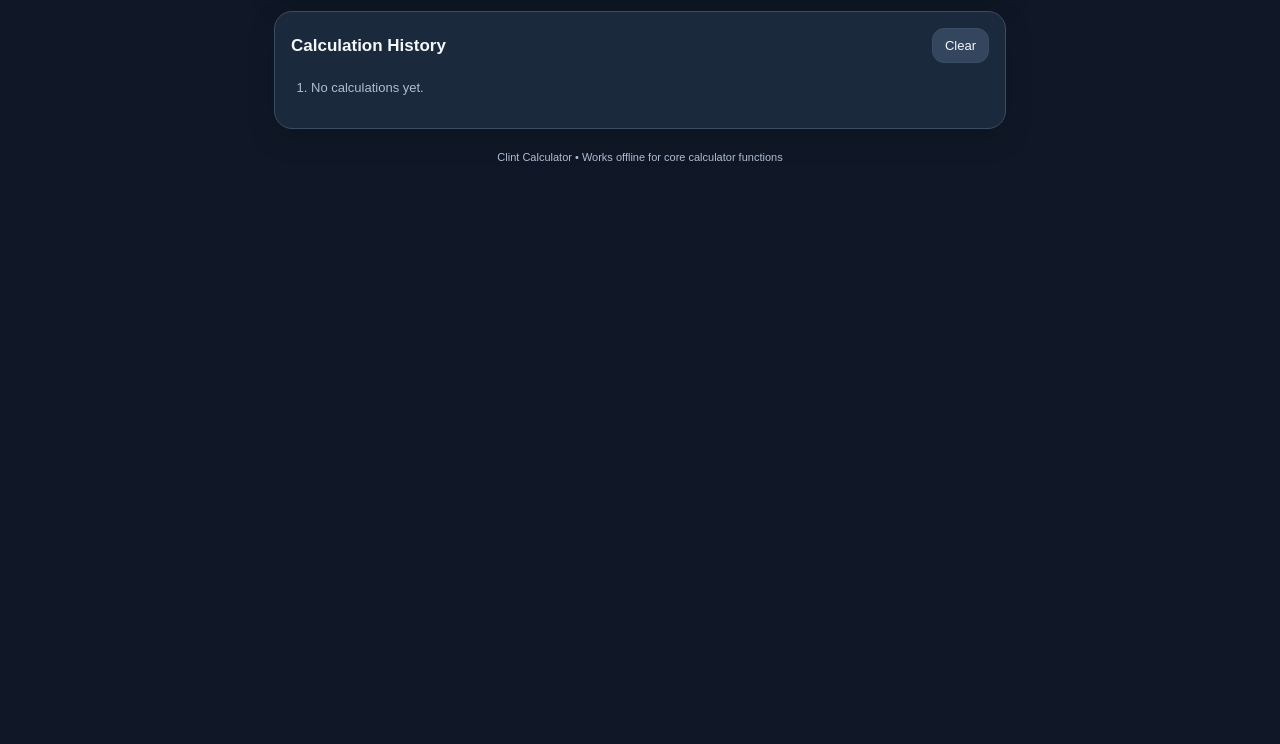
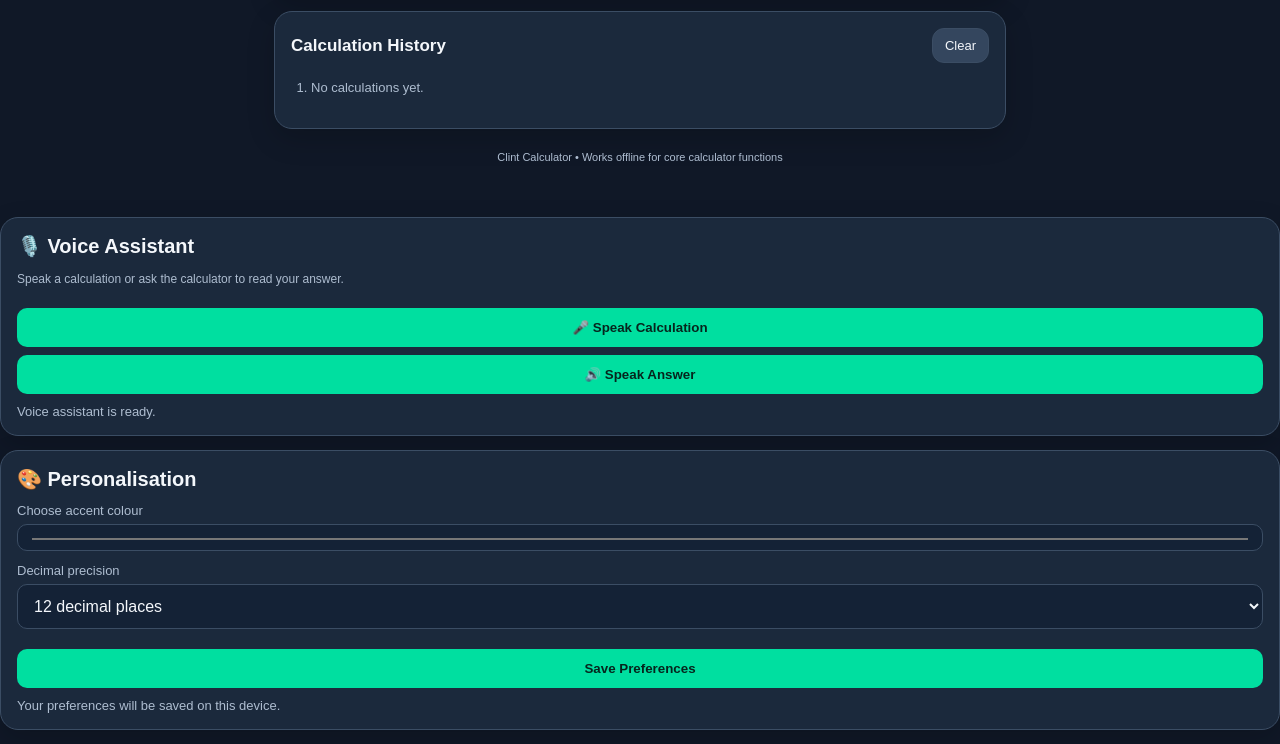
Before and after one commit to clintonaijuka644-svg/clint-calculator, a plain HTML site: page index.html in a window 1280 px wide. Shown: the part 701-1445 px from the top of the page. Before the commit the page ends 904 px from the top, so only its background shows below. Drawn offline with Linux system fonts and the light colour scheme.

Commit message:
Update index.html

```diff
--- a/index.html
+++ b/index.html
@@ -646,5 +646,181 @@ if ("serviceWorker" in navigator && location.protocol.startsWith("http")) {
   });
 }
 </script>
+  <style>
+.extra-panel {
+  background:var(--panel);
+  border:1px solid var(--border);
+  border-radius:18px;
+  padding:16px;
+  margin:14px 0;
+  box-shadow:var(--shadow);
+}
+.extra-panel h2 {margin-bottom:12px}
+.extra-panel button {
+  padding:12px;
+  border:0;
+  border-radius:10px;
+  background:var(--accent);
+  color:#06251d;
+  font-weight:bold;
+  cursor:pointer;
+  width:100%;
+  margin-top:8px;
+}
+.extra-panel .field {margin:12px 0}
+.voice-status {
+  color:var(--muted);
+  font-size:13px;
+  margin-top:10px;
+}
+</style>
+
+<div class="extra-panel">
+  <h2>🎙️ Voice Assistant</h2>
+  <p class="muted">Speak a calculation or ask the calculator to read your answer.</p>
+
+  <button type="button" onclick="startVoiceInput()">🎤 Speak Calculation</button>
+  <button type="button" onclick="speakAnswer()">🔊 Speak Answer</button>
+
+  <div id="voiceStatus" class="voice-status">
+    Voice assistant is ready.
+  </div>
+</div>
+
+<div class="extra-panel">
+  <h2>🎨 Personalisation</h2>
+
+  <div class="field">
+    <label for="accentPicker">Choose accent colour</label>
+    <input type="color" id="accentPicker" value="#00dfa0">
+  </div>
+
+  <div class="field">
+    <label for="decimalSetting">Decimal precision</label>
+    <select id="decimalSetting">
+      <option value="2">2 decimal places</option>
+      <option value="4">4 decimal places</option>
+      <option value="6">6 decimal places</option>
+      <option value="8">8 decimal places</option>
+      <option value="12" selected>12 decimal places</option>
+    </select>
+  </div>
+
+  <button type="button" onclick="savePersonalisation()">
+    Save Preferences
+  </button>
+
+  <div id="personalStatus" class="voice-status">
+    Your preferences will be saved on this device.
+  </div>
+</div>
+
+<script>
+/* VOICE ASSISTANT */
+function startVoiceInput() {
+  const SpeechRecognition =
+    window.SpeechRecognition || window.webkitSpeechRecognition;
+
+  const status = document.getElementById("voiceStatus");
+
+  if (!SpeechRecognition) {
+    status.textContent =
+      "Voice input is not supported by this browser. Try Chrome.";
+    return;
+  }
+
+  const recognition = new SpeechRecognition();
+  recognition.lang = "en-US";
+  recognition.interimResults = false;
+
+  status.textContent = "Listening...";
+
+  recognition.onresult = function(event) {
+    let spoken = event.results[0][0].transcript.toLowerCase();
+
+    spoken = spoken
+      .replace(/plus/g, "+")
+      .replace(/minus/g, "-")
+      .replace(/times|multiplied by/g, "*")
+      .replace(/divided by/g, "/")
+      .replace(/point/g, ".")
+      .replace(/into/g, "*")
+      .replace(/open bracket/g, "(")
+      .replace(/close bracket/g, ")")
+      .replace(/ /g, "");
+
+    currentExpression = spoken;
+    display.textContent = currentExpression || "0";
+
+    status.textContent = "Recognised: " + spoken;
+  };
+
+  recognition.onerror = function() {
+    status.textContent = "Voice recognition failed. Please try again.";
+  };
+
+  recognition.onend = function() {
+    if (status.textContent === "Listening...") {
+      status.textContent = "No speech detected.";
+    }
+  };
+
+  recognition.start();
+}
+
+function speakAnswer() {
+  const answer = display.textContent;
+
+  if (!("speechSynthesis" in window)) {
+    document.getElementById("voiceStatus").textContent =
+      "Spoken answers are not supported by this browser.";
+    return;
+  }
+
+  if (!answer || answer === "0" || answer === "Error") {
+    document.getElementById("voiceStatus").textContent =
+      "Calculate an answer first.";
+    return;
+  }
+
+  speechSynthesis.cancel();
+
+  const speech = new SpeechSynthesisUtterance(
+    "The answer is " + answer
+  );
+
+  speech.lang = "en-US";
+  speechSynthesis.speak(speech);
+
+  document.getElementById("voiceStatus").textContent =
+    "Reading your answer...";
+}
+
+/* PERSONALISATION */
+function savePersonalisation() {
+  const accent = document.getElementById("accentPicker").value;
+  const precision = document.getElementById("decimalSetting").value;
+
+  document.documentElement.style.setProperty("--accent", accent);
+
+  localStorage.setItem("clintAccent", accent);
+  localStorage.setItem("clintPrecision", precision);
+
+  document.getElementById("personalStatus").textContent =
+    "Preferences saved successfully.";
+}
+
+function loadPersonalisation() {
+  const accent = localStorage.getItem("clintAccent") || "#00dfa0";
+  const precision = localStorage.getItem("clintPrecision") || "12";
+
+  document.documentElement.style.setProperty("--accent", accent);
+
+  document.getElementById("accentPicker").value = accent;
+  document.getElementById("decimalSetting").value = precision;
+}
+
+loadPersonalisation();
+</script>
 </body>
 </html>
```
